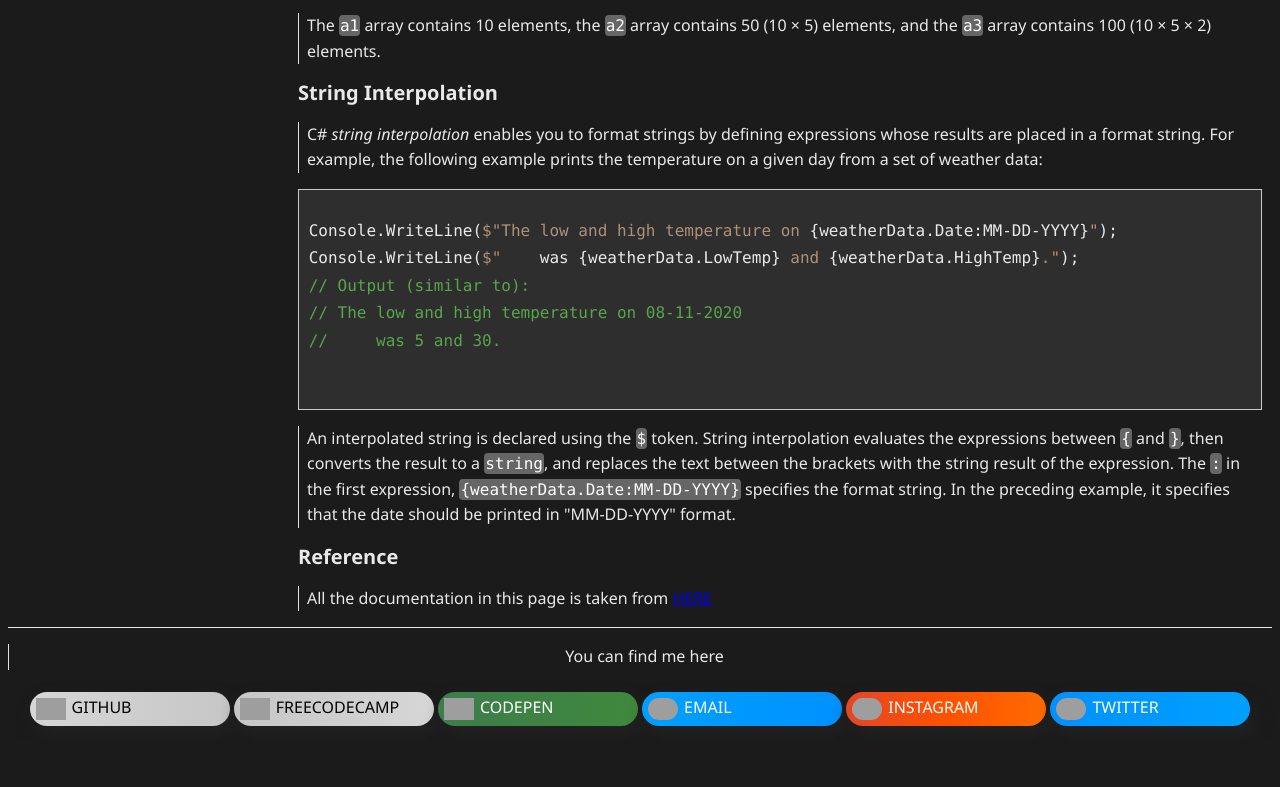
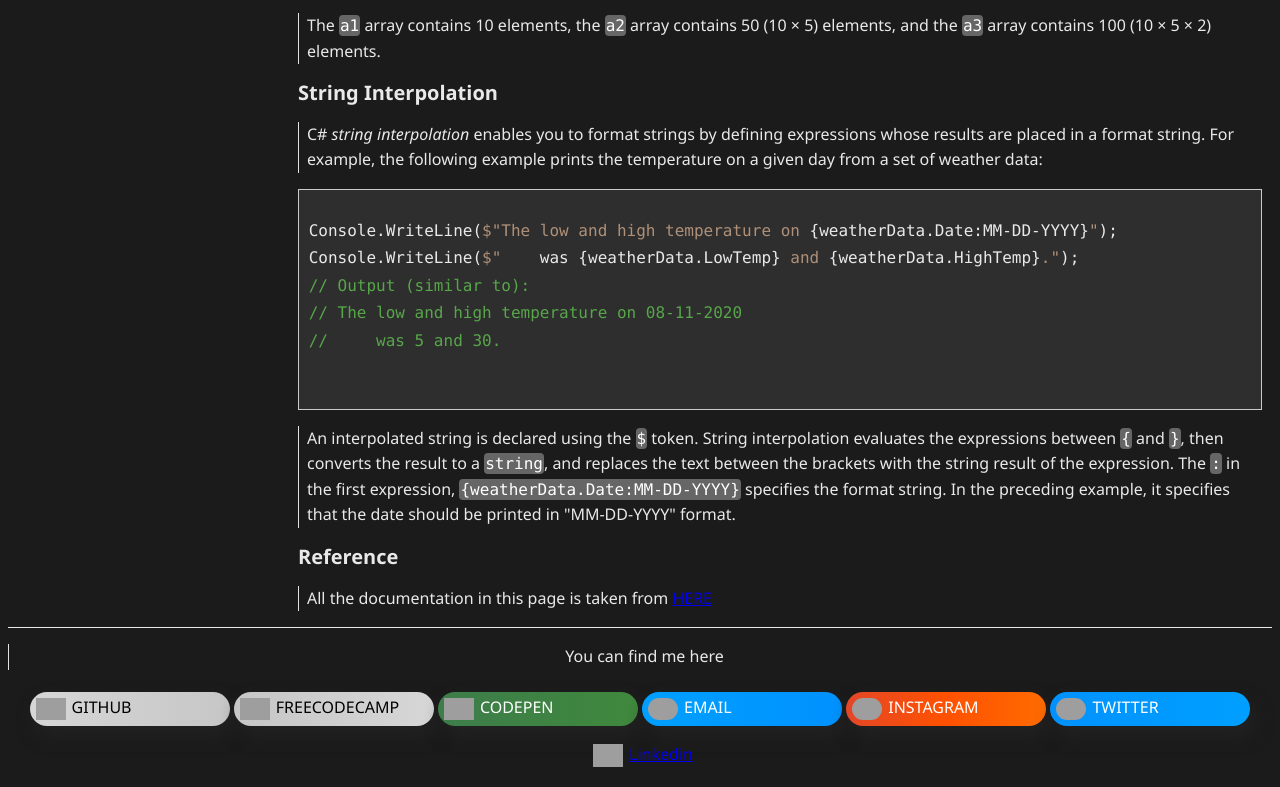
Before and after one commit to fabio1498/technical-documentation, a plain HTML site: page index.html in a window 1280 px wide. Shown: the part 7695-8482 px from the top of the page. Before the commit the page ends 8435 px from the top, so only its background shows below. Drawn offline with Linux system fonts and the light colour scheme; grey boxes are pictures that could not be loaded.

Commit message:
Update index.html

```diff
--- a/index.html
+++ b/index.html
@@ -820,6 +820,14 @@
           />Twitter
         </a>
       </div>
+      <div class="linkedin">
+        <a href="https://github.com/fabio1498" target="_blank">
+          <img
+            src="https://italia.6seconds.org/wp-content/uploads/2017/02/LinkedIn-Logo.png"
+            alt="linkedinlogo"
+          />Linkedin
+        </a>
+      </div>
     </footer>
   </body>
 </html>
```
